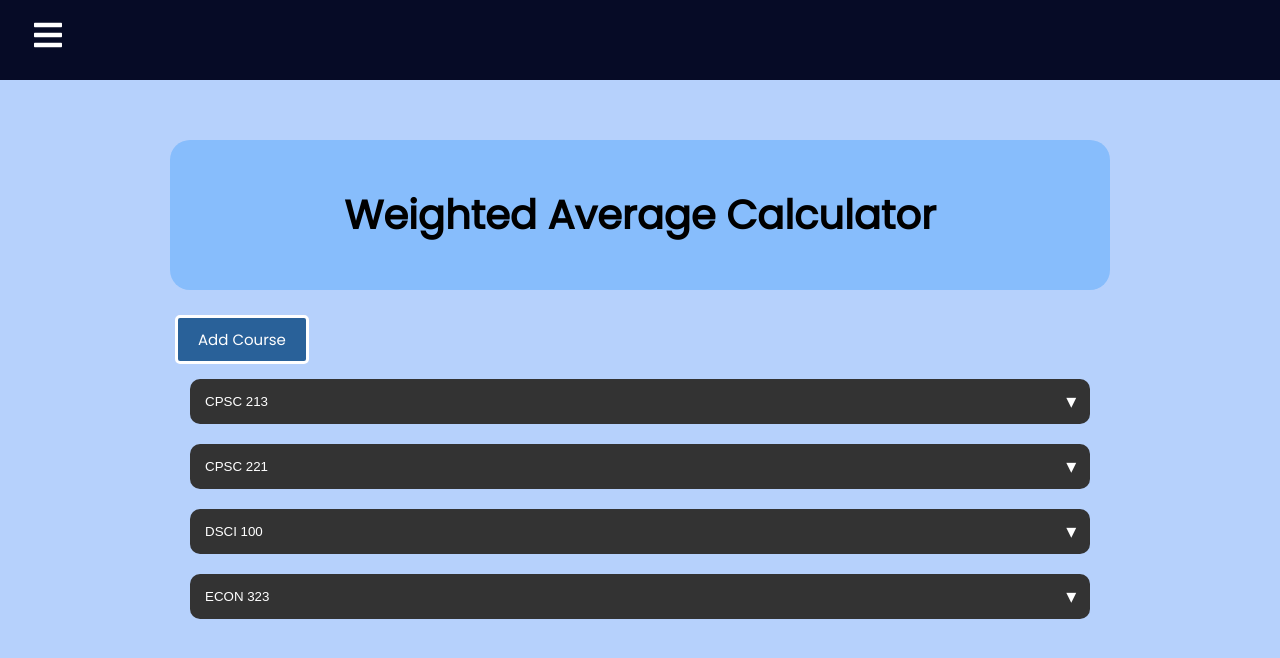
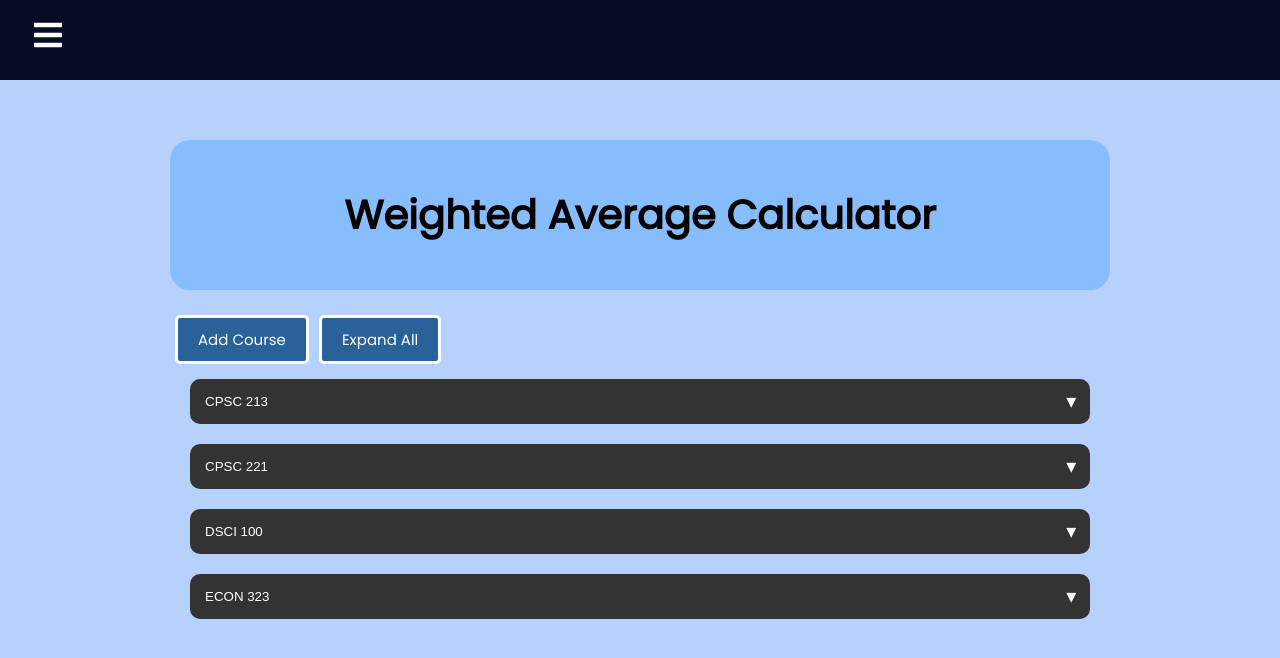
Before and after one commit to wgumboc/Course_Progress_Dashboard, a React (Create React App) app: page / in a window 1280 px wide. Shown: the top 658 px of the page. Built offline with nearby package versions, Linux system fonts and the light colour scheme.

Commit message:
Updated navstyle

```diff
--- a/src/App.js
+++ b/src/App.js
@@ -9,6 +9,8 @@ import { BrowserRouter as Router, Routes, Route} from 'react-router-dom'
 function App() {
 
   const [showAddCourse, setShowAddCourse] = useState(false)
+
+  const [expandAll, setExpandAll] = useState(false)
 
   const [courses, setCourses] = useState([
     {
@@ -67,9 +69,14 @@ function App() {
           <AddCourse onAdd={addCourse} />
         }
 
+        {/* add course button */}
         <Button color = {showAddCourse ? 'rgb(255, 163, 143)' : 'rgb(41, 97, 153)'}
                 text = {showAddCourse ? 'Collapse Form' : 'Add Course'}
                 onClick = {() => setShowAddCourse(!showAddCourse)} />
+
+        <Button color = {expandAll ? 'rgb(255, 163, 143)' : 'rgb(41, 97, 153)'}
+                text = {expandAll ? 'Collapse All' : 'Expand All'}
+                onClick = {() => setExpandAll(!expandAll)} />
 
         <CourseList courses = {courses} />
       </div>
--- a/src/components/AddCourse.js
+++ b/src/components/AddCourse.js
@@ -32,12 +32,6 @@ const AddCourse = ({ onAdd }) => {
         const list = [...assessmentList];
         list[index][name] = value;
         setAssessmentList(list);
-    }
-
-    const caculateGrade = () => {
-
-
-
     }
 
     return (
--- a/src/components/Navbar.css
+++ b/src/components/Navbar.css
@@ -4,7 +4,7 @@
   background-color: #060b26;
   height: 80px;
   display: flex;
-  justify-content: start;
+  justify-content: flex-start;
   align-items: center;
 }
 
@@ -38,7 +38,7 @@
 
 .nav-text {
   display: flex;
-  justify-content: start;
+  justify-content: flex-start;
   align-items: center;
   padding: 8px 0px 8px 16px;
   list-style: none;
@@ -70,7 +70,7 @@
   width: 100%;
   height: 80px;
   display: flex;
-  justify-content: start;
+  justify-content: flex-start;
   align-items: center;
 }
 
```
